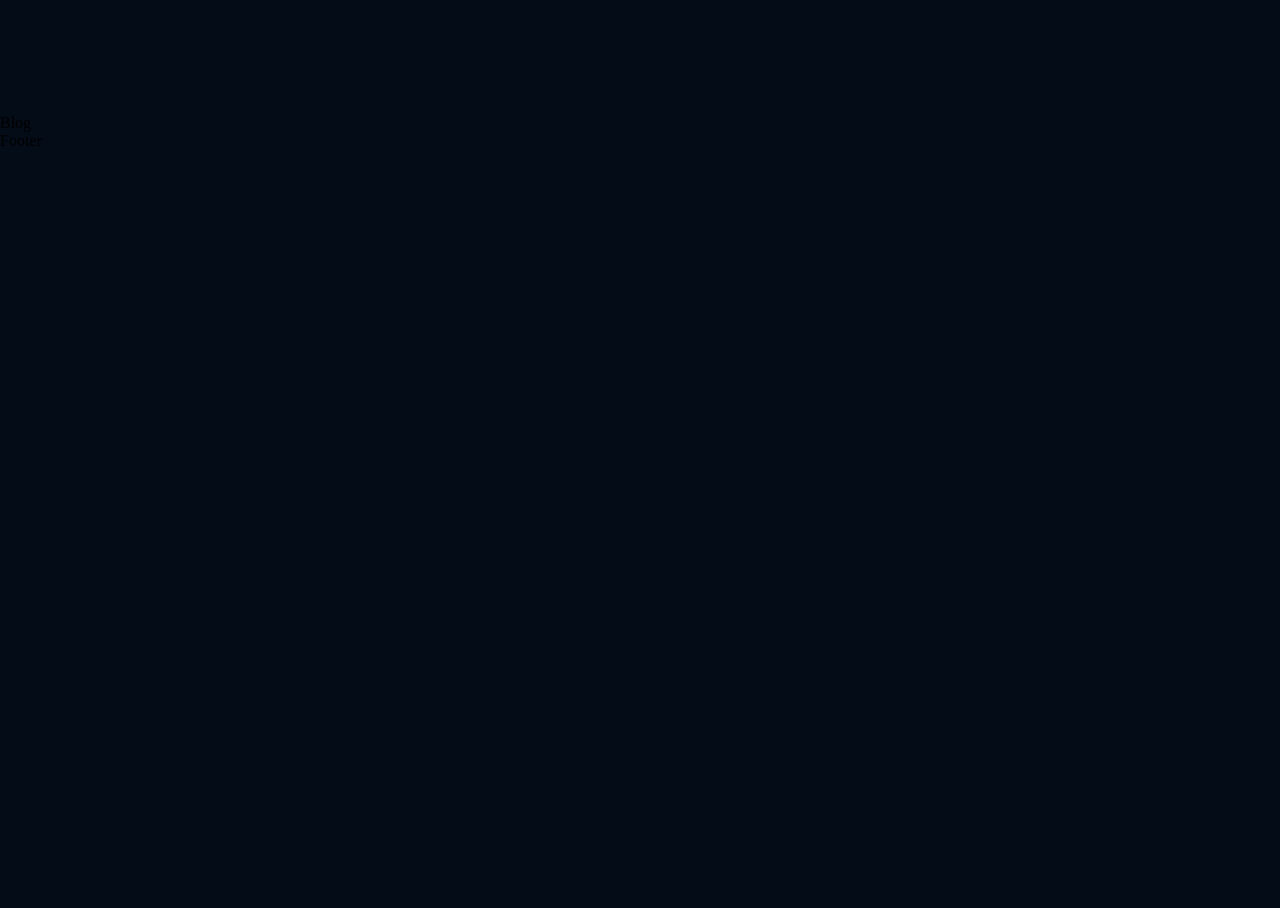
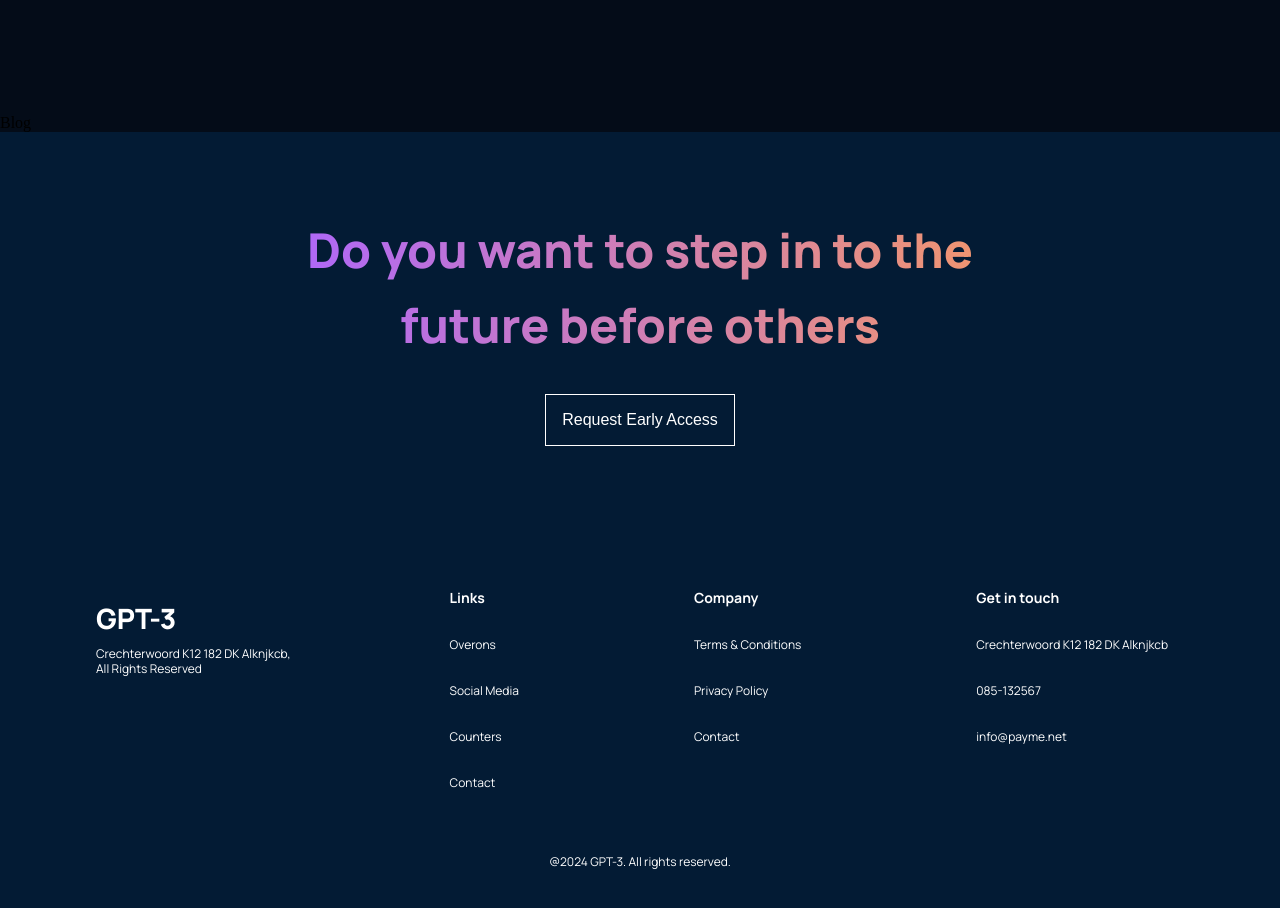
Before and after one commit to Dip-Bala/GPT-3, a React (Create React App) app: page / in a window 1280 px wide. Shown: the part 3240-4148 px from the top of the page. Before the commit the page ends 3390 px from the top, so only its background shows below. Built offline with nearby package versions, Linux system fonts and the light colour scheme; the HTML template or start-up script is replaced by a standard one.

Commit message:
Complete Footer

```diff
--- a/src/containers/footer/Footer.css
+++ b/src/containers/footer/Footer.css
@@ -0,0 +1,132 @@
+.gpt3-footer {
+  background: var(--color-footer);
+  font-family: var(--font-family);
+  display: flex;
+  flex-direction: column;
+  justify-content: center;
+  align-items: center;
+}
+.gpt3-footer-heading{
+    padding: 1rem;
+    display: flex;
+  flex-direction: column;
+  justify-content: center;
+  align-items: center;
+  max-width: 70%;
+}
+.gpt3-footer-heading h1 {
+  font-weight: 800;
+  font-size: 48px;
+  line-height: 75px;
+  text-align: center;
+  background: linear-gradient(89.97deg, #ae67fa 1.84%, #f49867 102.67%);
+  -webkit-background-clip: text;
+  -webkit-text-fill-color: transparent;
+  background-clip: text;
+}
+.gpt3-footer-heading button{
+    background: none;
+    outline: none;
+    color: #ffffff;
+    font-size: 16px;
+    font-weight: 400;
+    margin: 2rem 0;
+    padding: 1rem;
+    border: 1px solid #fff;
+    text-align: center;
+    margin-bottom: 5rem;
+    cursor: pointer;
+
+}
+.gpt3-footer-links{
+
+  color: #ffffff;
+    display: flex;
+    justify-content: space-between;
+    align-items: flex-start;
+    flex-direction: row;
+    flex-wrap: wrap;
+    width: 100%;
+    text-align: left;
+    margin:2rem 0;
+}
+.gpt3-footer-links-logo {
+    display: flex;
+    flex-direction: column;
+
+}
+.gpt3-footer-links-logo h3{
+    font-size: 28px;
+    line-height: 24px;
+    margin-top:2rem;
+    font-weight: 800;
+
+
+}
+.gpt3-footer-links-logo p{
+    font-size: 12px;
+    line-height: 15px;
+    margin-top:1rem;
+
+
+}
+.gpt3-footer-links-div{
+    display:flex;
+    flex-direction: column;
+}
+.gpt3-footer-links-div h4{
+
+font-size: 14px;
+line-height: 16px;
+margin:1rem;
+
+}
+.gpt3-footer-links-div p{
+
+font-size: 12px;
+line-height: 14px;
+color: #FFFFFF;
+margin:1rem;
+
+
+}
+.gpt3-footer-copyright p{
+    font-size: 12px;
+    line-height: 16px;
+    margin-top:1rem;
+    color: #ffffff;
+}
+
+@media screen and (max-width: 850px) {
+    .gpt3-footer-heading h1 {
+        font-size: 40px;
+        line-height: 50px;
+    }
+
+
+}
+@media screen and (max-width: 550px) {
+    .gpt3-footer-heading h1 {
+        font-size: 40px;
+        line-height: 50px;
+    }
+    .gpt3-footer-links-logo h3{
+        font-size: 20px;
+        line-height: 24px;
+    }
+    .gpt3-footer-links div {
+        margin: 1rem 0;
+    }
+    .gpt3-footer-heading button{
+        font-size: 14px;
+        line-height: 24px;
+        padding:0.7rem;
+    }
+}
+@media screen and (max-width: 400px) {
+    .gpt3-footer-heading h1 {
+        font-size: 27px;
+        line-height: 38px;
+    }
+
+}
--- a/src/containers/footer/Footer.jsx
+++ b/src/containers/footer/Footer.jsx
@@ -1,10 +1,44 @@
 import React from 'react';
 import './Footer.css';
 
-
 const Footer = () => {
+  const year = new Date().getFullYear();
+  console.log(year);
   return (
-    <div>Footer</div>
+    <div className = "gpt3-footer section-padding">
+      <div className = "gpt3-footer-heading">
+        <h1 className = "gradient-text">Do you want to step in to the future before others</h1>
+        <button>Request Early Access</button>
+      </div>
+      <div className="gpt3-footer-links">
+        <div className="gpt3-footer-links-logo">
+          <h3>GPT-3</h3>
+          <p>Crechterwoord K12 182 DK Alknjkcb, <br /> All Rights Reserved</p>
+        </div>
+        <div className="gpt3-footer-links-div">
+          <h4>Links</h4>
+          <p>Overons</p>
+          <p>Social Media</p>
+          <p>Counters</p>
+          <p>Contact</p>
+        </div>
+        <div className="gpt3-footer-links-div">
+          <h4>Company</h4>
+          <p>Terms & Conditions </p>
+          <p>Privacy Policy</p>
+          <p>Contact</p>
+        </div>
+        <div className="gpt3-footer-links-div">
+          <h4>Get in touch</h4>
+          <p>Crechterwoord K12 182 DK Alknjkcb</p>
+          <p>085-132567</p>
+          <p>info@payme.net</p>
+        </div>
+      </div>
+      <div className="gpt3-footer-copyright">
+        <p>@{year} GPT-3. All rights reserved.</p>
+      </div>
+    </div>
   )
 }
 
```
